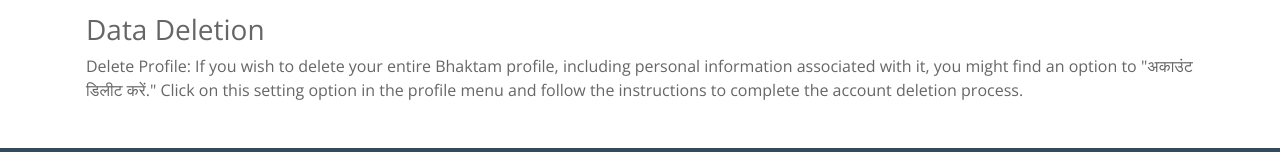
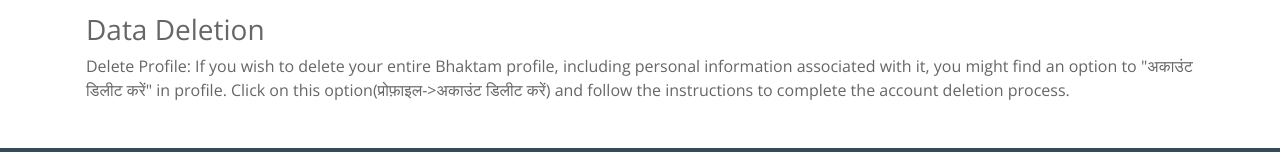
Before and after one commit to Bhaktam-Technologies/bhaktam-technologies.github.io, a plain HTML site: page privacy.html in a window 1280 px wide. Shown: the part 2956-3108 px from the top of the page. Drawn offline with nearby package versions, Linux system fonts and the light colour scheme.

Commit message:
privacy updated

```diff
--- a/privacy.html
+++ b/privacy.html
@@ -107,7 +107,7 @@
                 <p>At some point, we may wish to update the app. The app is currently available on Android – the requirements for the system (and for any additional systems we decide to extend the availability of the app to) may change, and you’ll need to download the updates if you want to keep using the app. "Service Provider" does not promise that it will always update the app so that it is relevant to you and/or works with the Android version that you have installed on your device. However, you promise to always accept updates to the application when offered to you. We may also wish to stop providing the app, and may terminate use of it at any time without giving notice of termination to you. Unless we tell you otherwise, upon any termination, (a) the rights and licenses granted to you in these terms will end; (b) you must stop using the app, and (if needed) delete it from your device.</p>
 
                 <h3>Data Deletion</h3>
-                <p>Delete Profile: If you wish to delete your entire Bhaktam profile, including personal information associated with it, you might find an option to "अकाउंट डिलीट करें." Click on this setting option in the profile menu and follow the instructions to complete the account deletion process.</p>
+                <p>Delete Profile: If you wish to delete your entire Bhaktam profile, including personal information associated with it, you might find an option to "अकाउंट डिलीट करें" in profile. Click on this option(प्रोफ़ाइल->अकाउंट डिलीट करें) and follow the instructions to complete the account deletion process.</p>
             </div>
         </section>
     </div>
```
